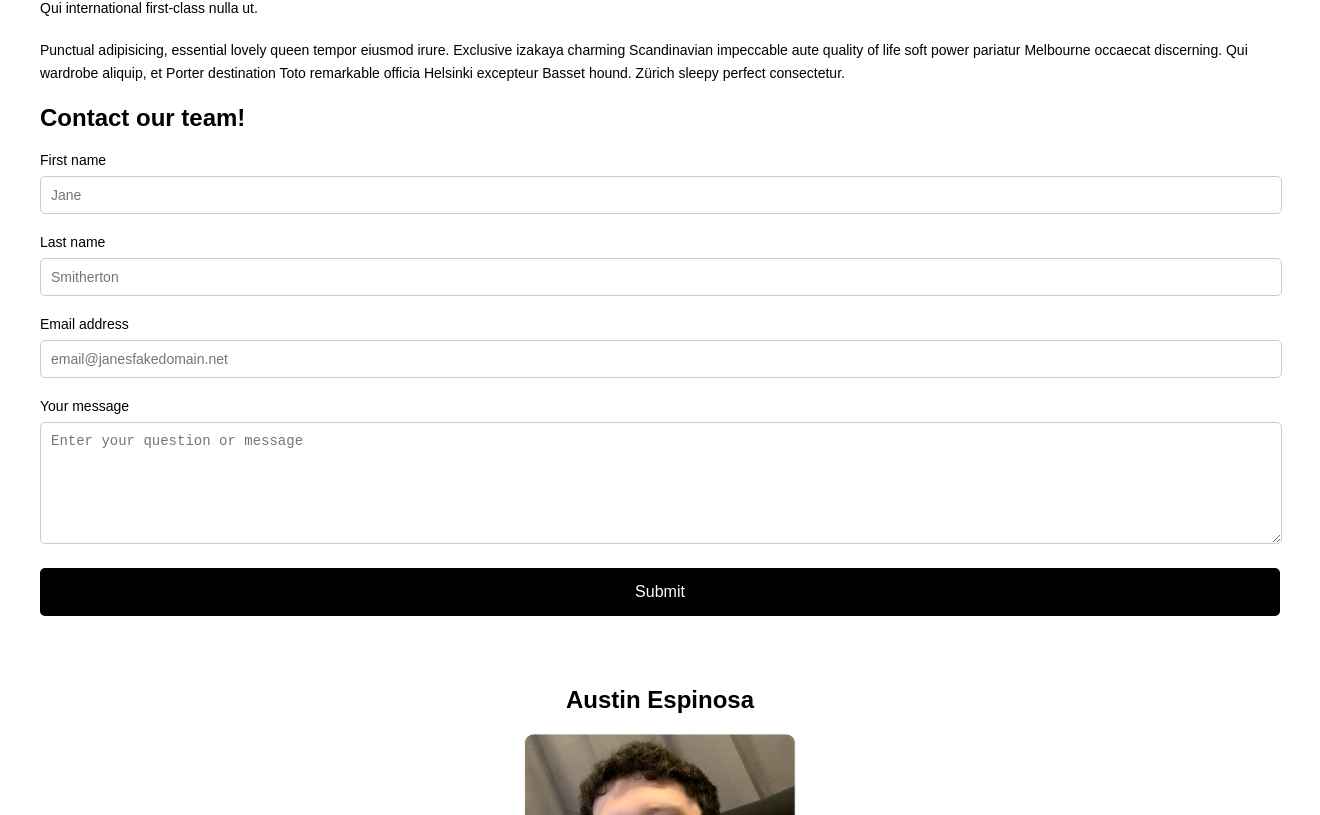
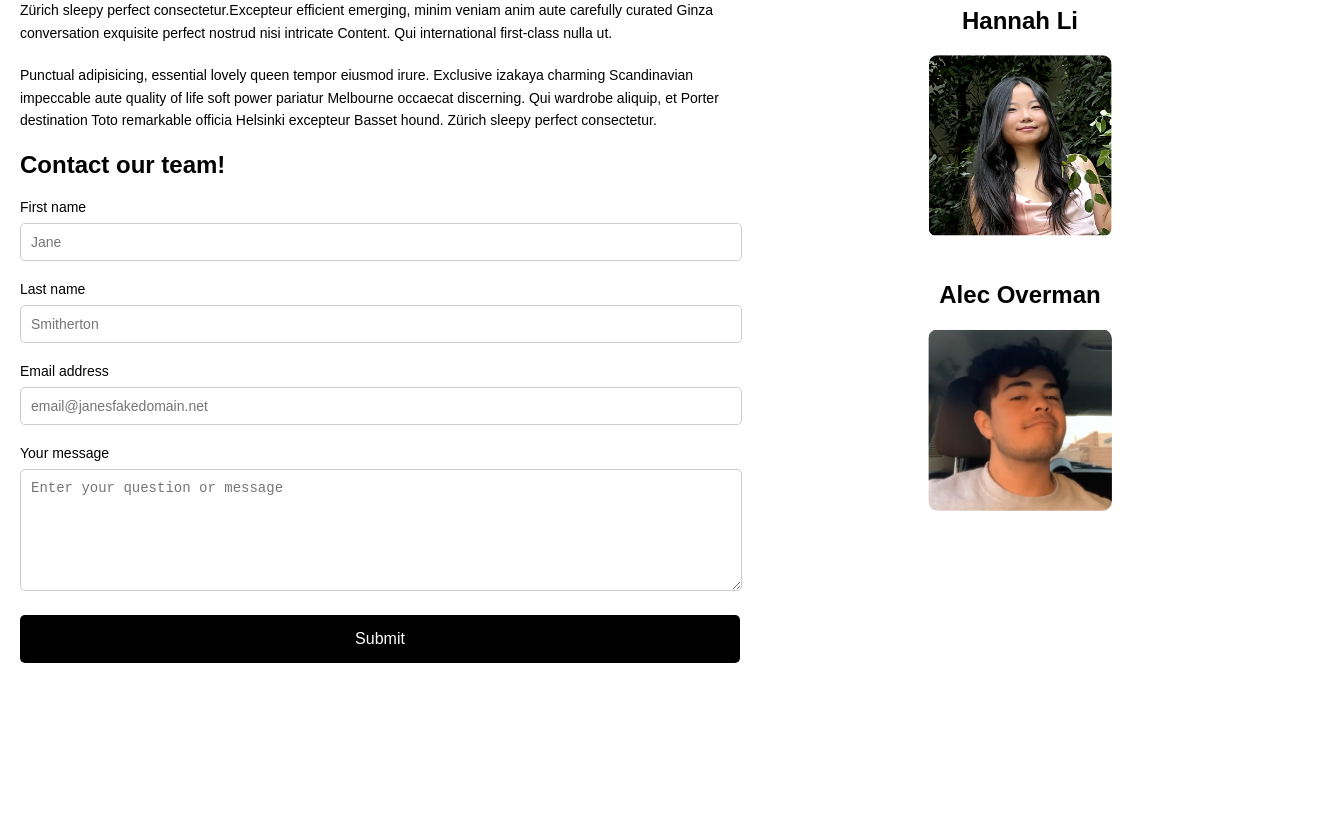
Before and after one commit to AlecOverman/PairConcepts, a React (Create React App) app in the folder pair-wise/: page /about in a window 1280 px wide. Shown: the part 405-1220 px from the top of the page, 1320 px wide, since content can reach past the window. After the commit the page ends 1088 px from the top, so only its background shows below. Built offline with nearby package versions, Linux system fonts and the light colour scheme.

Commit message:
email done. finished small formatting

```diff
--- a/pair-wise/package.json
+++ b/pair-wise/package.json
@@ -7,6 +7,7 @@
     "@testing-library/jest-dom": "^5.17.0",
     "@testing-library/react": "^13.4.0",
     "@testing-library/user-event": "^13.5.0",
+    "emailjs-com": "^3.2.0",
     "react": "^18.3.1",
     "react-dom": "^18.3.1",
     "react-router-dom": "^7.1.5",
--- a/pair-wise/src/App.css
+++ b/pair-wise/src/App.css
@@ -1,4 +1,4 @@
-.app {
+/* .app {
   display: flex;
   flex-direction: row;
 }
@@ -11,4 +11,4 @@
 .right {
   flex: 2;
   padding: 20px;
-}
+} */
--- a/pair-wise/src/App.js
+++ b/pair-wise/src/App.js
@@ -12,9 +12,11 @@ function App() {
       <Navbar />
       <div>
         <Routes>
+          <Route path="/" element={<HomePg />} />
           <Route path="/home" element={<HomePg />} />
           <Route path="/search" element={<SearchPg />} />
           <Route path="/about" element={<AboutPg />} />
+          <Route path="*" element={<HomePg />} />
         </Routes>
       </div>
     </Router>
--- a/pair-wise/src/components/ContactForm.js
+++ b/pair-wise/src/components/ContactForm.js
@@ -1,26 +1,89 @@
-import React from 'react';
+import React, { useState, useRef } from 'react';
+import emailjs from 'emailjs-com';
 import './ContactForm.css';
 
 function ContactForm() {
+  const [formData, setFormData] = useState({
+    name: '',
+    email: '',
+    message: '',
+  });
+
+  const [status, setStatus] = useState(null);
+
+  // Handle form input changes
+  const handleChange = (e) => {
+    const { name, value } = e.target;
+    setFormData((prevState) => ({
+      ...prevState,
+      [name]: value,
+    }));
+  };
+
+  // Handle form submission
+  const handleSubmit = (e) => {
+    e.preventDefault();
+
+    // Send email using EmailJS
+    emailjs
+      .sendForm("service_pcproj", "template_pcproj", e.target, "bNvVU8jOcxhSnzucu")
+      .then(
+        (result) => {
+          setStatus('Success! Your message has been sent.');
+          setFormData({ name: '', email: '', message: '' });
+        },
+        (error) => {
+          setStatus('Something went wrong, please try again later.');
+        }
+      );
+  };
+
   return (
     <div className="contact-form">
       <h1>Contact our team!</h1>
-      <form>
+      {status && <p>{status}</p>}
+      <form onSubmit={handleSubmit}>
         <div className="form-group">
           <label htmlFor="firstName">First name</label>
-          <input type="text" id="firstName" placeholder="Jane" />
+          <input
+            type="text"
+            id="firstName"
+            placeholder="Jane"
+            name="name"
+            value={formData.name}
+            onChange={handleChange}
+            required
+          />
         </div>
         <div className="form-group">
           <label htmlFor="lastName">Last name</label>
-          <input type="text" id="lastName" placeholder="Smitherton" />
+          <input
+            type="text"
+            id="lastName"
+            placeholder="Smitherton"
+          />
         </div>
         <div className="form-group">
           <label htmlFor="email">Email address</label>
-          <input type="email" id="email" placeholder="email@janesfakedomain.net" />
+          <input
+            type="email" id="email"
+            placeholder="email@janesfakedomain.net"
+            name="email"
+            value={formData.email}
+            onChange={handleChange}
+            required
+          />
         </div>
         <div className="form-group">
           <label htmlFor="message">Your message</label>
-          <textarea id="message" placeholder="Enter your question or message" />
+          <textarea
+            id="message"
+            placeholder="Enter your question or message"
+            name="message"
+            value={formData.message}
+            onChange={handleChange}
+            required
+          />
         </div>
         <button type="submit" className="submit-button">Submit</button>
       </form>
--- a/pair-wise/src/pages/AboutPg.css
+++ b/pair-wise/src/pages/AboutPg.css
@@ -1,4 +1,4 @@
-.app {
+.about {
     display: flex;
     flex-direction: row;
   }
--- a/pair-wise/src/pages/AboutPg.js
+++ b/pair-wise/src/pages/AboutPg.js
@@ -7,7 +7,7 @@ import Pictures from './../components/Pictures';
 function AboutPg() {
   return (
     <div>
-      <div className='app'>
+      <div className='about'>
         <div className='left'>
           <AboutTxt />
           <ContactForm />
```
Also changed, not shown: 1 other file (tests, documents, lock files or other folders).
